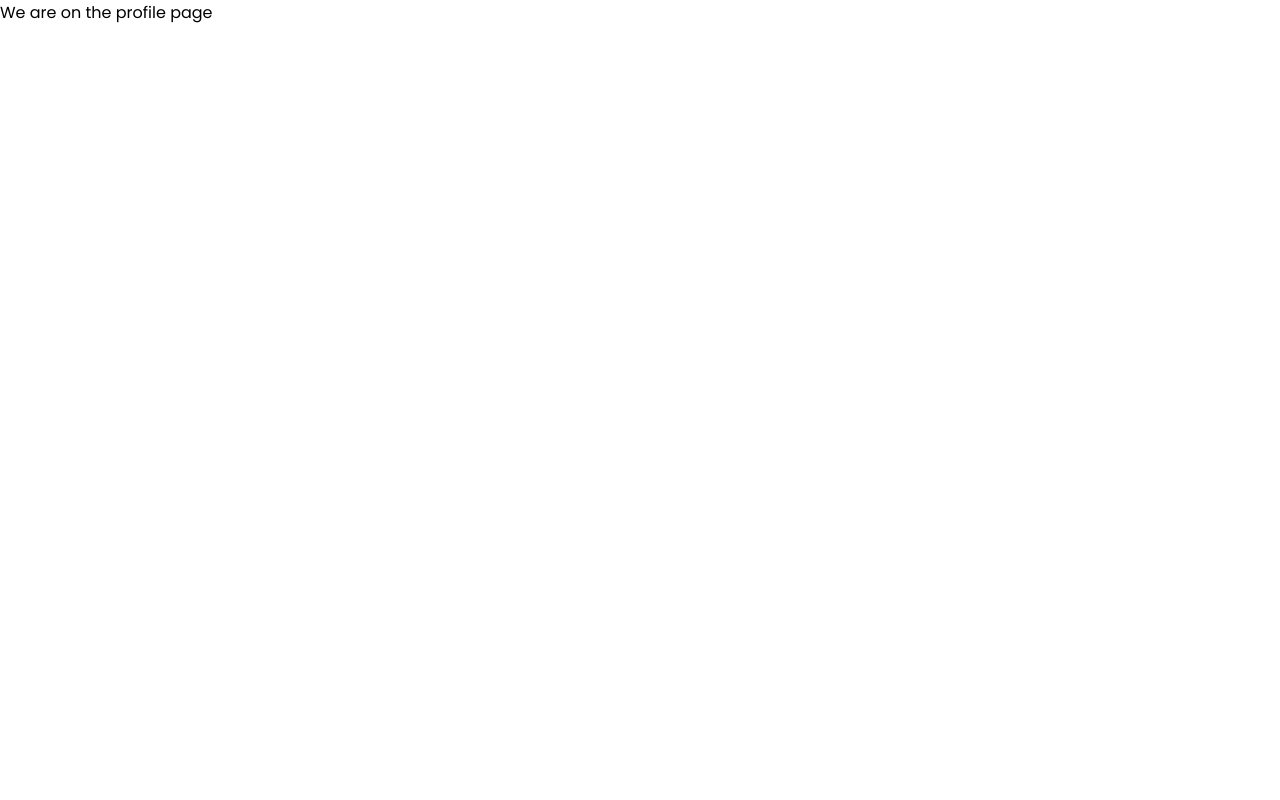
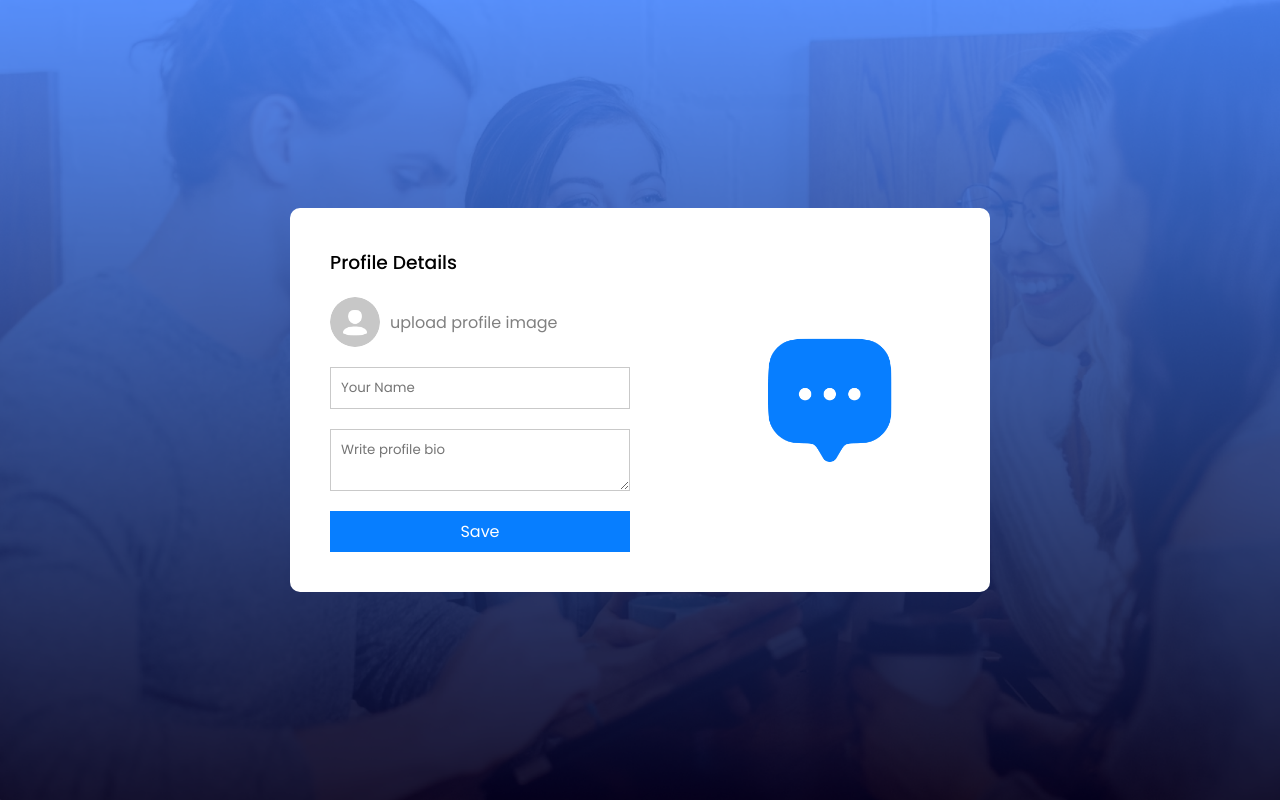
Before and after one commit to arjit88/ChatApp, a React (Vite) app in the folder chat/: page /profile in a window 1280 px wide. Built offline with nearby package versions, Linux system fonts and the light colour scheme.

Commit message:
Make edit option to edit your profile

```diff
--- a/chat/src/pages/ProfileUpdate/ProfileUpdate.css
+++ b/chat/src/pages/ProfileUpdate/ProfileUpdate.css
@@ -0,0 +1,66 @@
+.profile {
+  min-height: 100vh;
+  background: url(/background.png) no-repeat;
+  background-size: cover;
+  display: flex;
+  align-items: center;
+  justify-content: center;
+}
+
+.profile-container {
+  background: #fff;
+  display: flex;
+  align-items: center;
+  justify-content: space-between;
+  min-width: 700px;
+  border-radius: 10px;
+}
+
+.profile-pic {
+  max-width: 160px;
+  aspect-ratio: 1/1;
+  margin: 20px auto;
+  border-radius: 50%;
+}
+
+.profile form {
+  display: flex;
+  flex-direction: column;
+  gap: 20px;
+  padding: 40px;
+}
+
+.profile form h3 {
+  font-weight: 500;
+}
+
+.profile label {
+  display: flex;
+  align-items: center;
+  gap: 10px;
+  color: gray;
+  cursor: pointer;
+}
+
+.profile label img {
+  width: 50px;
+  aspect-ratio: 1/1;
+  border-radius: 50%;
+}
+
+.profile input,
+textarea {
+  padding: 10px;
+  min-width: 300px;
+  border: 1px solid #c9c9c9;
+  outline-color: #077eff;
+}
+
+.profile form button {
+  border: none;
+  color: #fff;
+  background-color: #077eff;
+  padding: 8px;
+  font-size: 16px;
+  cursor: pointer;
+}
--- a/chat/src/pages/ProfileUpdate/ProfileUpdate.jsx
+++ b/chat/src/pages/ProfileUpdate/ProfileUpdate.jsx
@@ -1,8 +1,41 @@
-import React from "react";
+import React, { useState } from "react";
 import "./ProfileUpdate.css";
+import assets from "../../assets/assets";
 
 const ProfileUpdate = () => {
-  return <div>We are on the profile page</div>;
+  const [image, setImage] = useState(false);
+
+  return (
+    <div className="profile">
+      <div className="profile-container">
+        <form>
+          <h3>Profile Details</h3>
+          <label htmlFor="avatar">
+            <input
+              onChange={(e) => setImage(e.target.files[0])}
+              type="file"
+              id="avatar"
+              accept=".png, .jpg, .jpeg"
+              hidden
+            />
+            <img
+              src={image ? URL.createObjectURL(image) : assets.avatar_icon}
+              alt="avatar_icon"
+            />
+            upload profile image
+          </label>
+          <input type="text" placeholder="Your Name" required />
+          <textarea placeholder="Write profile bio" required></textarea>
+          <button type="submit">Save</button>
+        </form>
+        <img
+          className="profile-pic"
+          src={image ? URL.createObjectURL(image) : assets.logo_icon}
+          alt="logo_icon"
+        />
+      </div>
+    </div>
+  );
 };
 
 export default ProfileUpdate;
```
